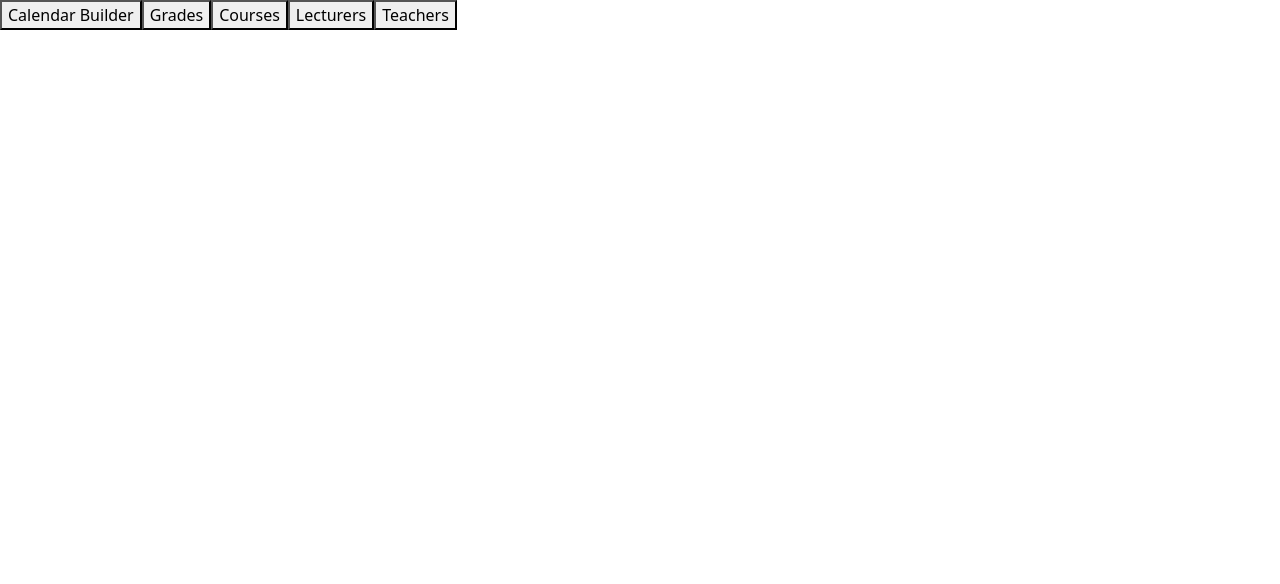
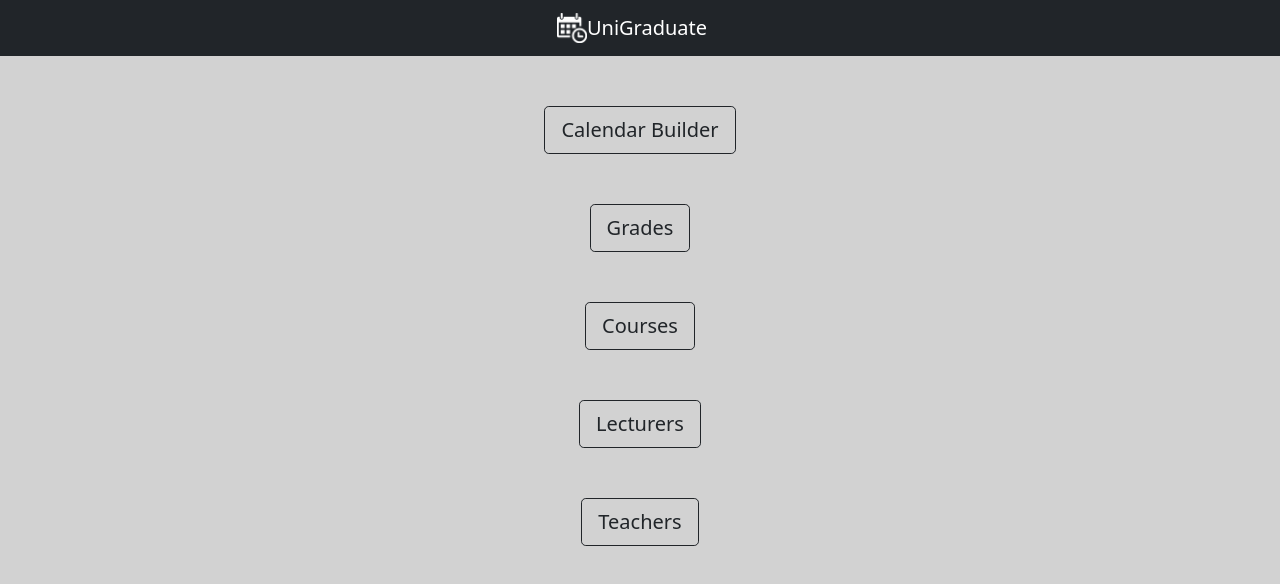
Before and after one commit to waseemtannous/UniGraduate, a React (Create React App) app in the folder client/: page / in a window 1280 px wide. Shown: the top 584 px of the page. Built offline with nearby package versions, Linux system fonts and the light colour scheme; sample sign-in values are in the browser's storage.

Commit message:
homepage

```diff
--- /dev/null
+++ b/client/src/components/Home/Home.css
@@ -0,0 +1,17 @@
+.centered {
+  display: flex;
+  justify-content: center;
+  align-items: center;
+  height: auto;
+  width: auto;
+  margin: 50px;
+}
+
+
+.centered2 {
+    display: flex;
+    justify-content: center;
+    align-items: center;
+    height: auto;
+    width: auto;
+  }
--- a/client/src/components/Home/Home.js
+++ b/client/src/components/Home/Home.js
@@ -1,41 +1,89 @@
-import React, { Component } from 'react';
+import React, { Component } from "react";
+import {Helmet} from 'react-helmet';
+import logo from "./t.png";
+import "./Home.css"
 
 function checkLogin() {
-    console.log(sessionStorage.getItem('user'));
-    if (sessionStorage.getItem('user') === null) window.location.href = '/Login';
+  console.log(sessionStorage.getItem("user"));
+  if (sessionStorage.getItem("user") === null) window.location.href = "/Login";
 }
 
 class Home extends Component {
-    state = {  }
+  state = {};
 
   render() {
     return (
       <div className="Home">
+            <Helmet>
+                <style>{'body { background-image: url("");  background-color: #d2d2d2; }'}</style>
+            </Helmet>
+        <nav class="navbar navbar-dark bg-dark justify-content-center">
+          <a class="navbar-brand" href="\">
+              <img
+                src={logo}
+                width="30"
+                height="30"
+                class="d-inline-block align-top"
+                alt=""
+              />
+              UniGraduate
+          </a>
+        </nav>
+        <div className="centered">
           {checkLogin()}
-                <button onClick={() => {
-                    window.location.href = '/CalendarBuilder';
-                }}>Calendar Builder</button>
+          <button
+            onClick={() => {
+              window.location.href = "/CalendarBuilder";
+            }}
+            className="btn btn-outline-dark btn-lg btn-block"
+          >
+            Calendar Builder
+          </button>
+        </div>
 
+        <div className="centered">
+          <button
+            onClick={() => {
+              window.location.href = "/Grades";
+            }}
+            className="btn btn-outline-dark btn-lg btn-block"
+          >
+            Grades
+          </button>
+        </div>
 
-                <button onClick={() => {
-                    window.location.href = '/Grades';
-                }}>Grades</button>
+        <div className="centered">
+          <button
+            onClick={() => {
+              window.location.href = "/Courses";
+            }}
+            className="btn btn-outline-dark btn-lg btn-block"
+          >
+            Courses
+          </button>
+        </div>
 
+        <div className="centered">
+          <button
+            onClick={() => {
+              window.location.href = "/Lecturers";
+            }}
+            className="btn btn-outline-dark btn-lg btn-block"
+          >
+            Lecturers
+          </button>
+        </div>
 
-                <button onClick={() => {
-                    window.location.href = '/Courses';
-                }}>Courses</button>
-
-
-                <button onClick={() => {
-                    window.location.href = '/Lecturers';
-                }}>Lecturers</button>
-
-
-                <button onClick={() => {
-                    window.location.href = '/Teachers';
-                }}>Teachers</button>
-
+        <div className="centered">
+          <button
+            onClick={() => {
+              window.location.href = "/Teachers";
+            }}
+            className="btn btn-outline-dark btn-lg btn-block"
+          >
+            Teachers
+          </button>
+        </div>
       </div>
     );
   }
```
Also changed, not shown: client/src/components/Home/t.png (added). Lines whose indentation alone changed are shown as unchanged.
